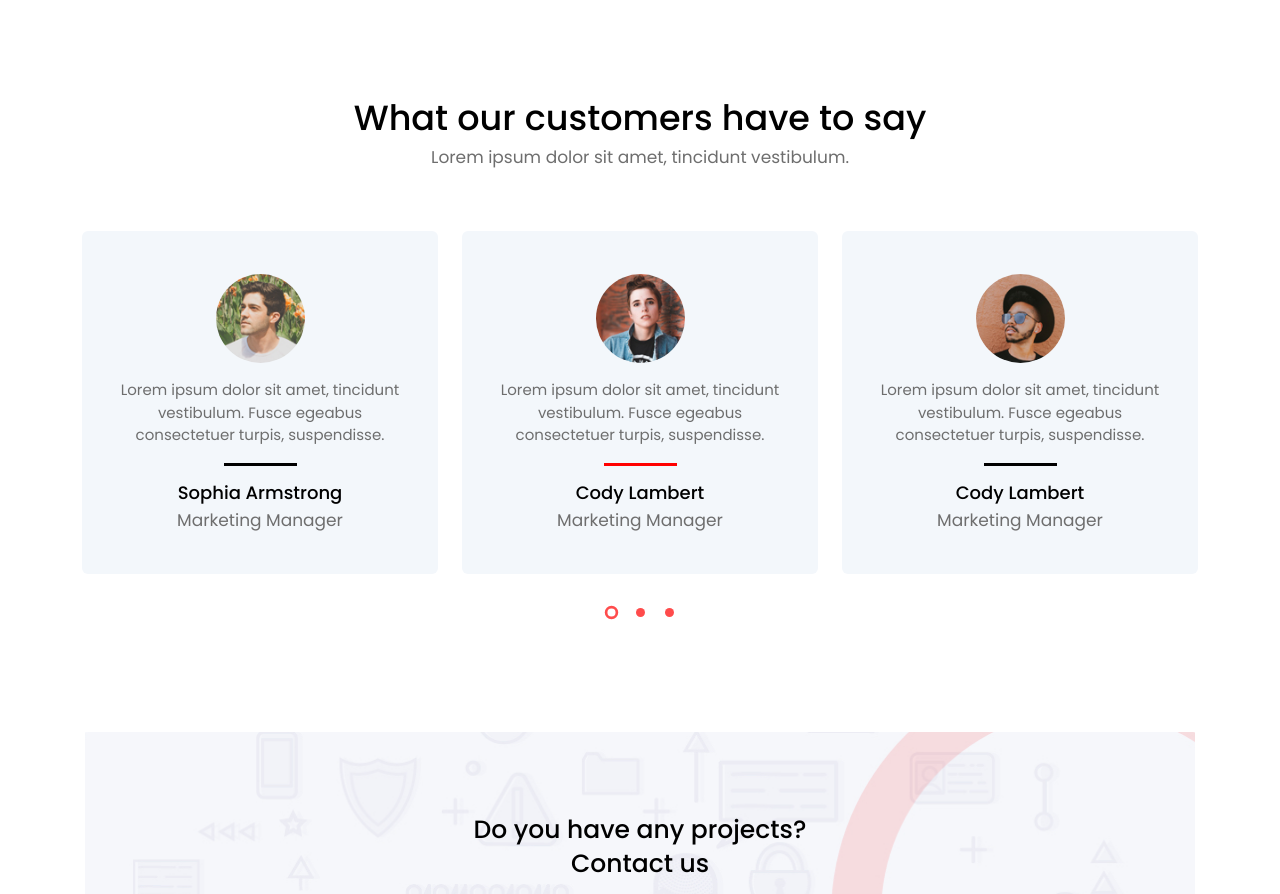
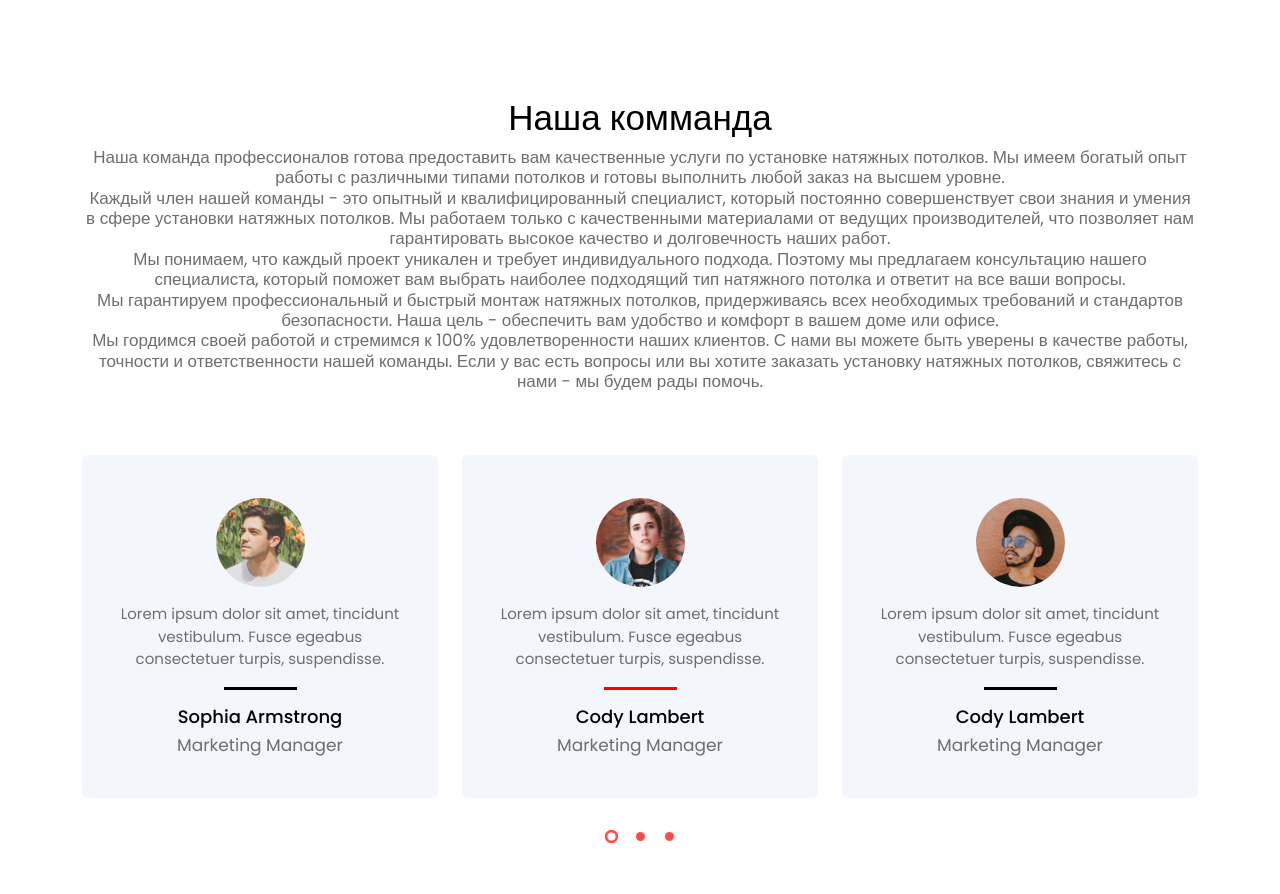
Before and after one commit to likemne/potolki, a website: page index.html in a window 1280 px wide. Shown: the part 4197-5091 px from the top of the page. Drawn offline with Linux system fonts and the light colour scheme.

Commit message:
Update index.html

```diff
--- a/index.html
+++ b/index.html
@@ -234,8 +234,12 @@
       <section class="customer-feedback" id="feedback-section">
         <div class="row">
           <div class="col-12 text-center pb-5">
-            <h2>What our customers have to say</h2>
-            <h6 class="section-subtitle text-muted m-0">Lorem ipsum dolor sit amet, tincidunt vestibulum.</h6>
+            <h2>Наша комманда</h2>
+            <h6 class="section-subtitle text-muted m-0">Наша команда профессионалов готова предоставить вам качественные услуги по установке натяжных потолков. Мы имеем богатый опыт работы с различными типами потолков и готовы выполнить любой заказ на высшем уровне.</h6>
+            <h6 class="section-subtitle text-muted m-0">Каждый член нашей команды - это опытный и квалифицированный специалист, который постоянно совершенствует свои знания и умения в сфере установки натяжных потолков. Мы работаем только с качественными материалами от ведущих производителей, что позволяет нам гарантировать высокое качество и долговечность наших работ.</h6>
+            <h6 class="section-subtitle text-muted m-0">Мы понимаем, что каждый проект уникален и требует индивидуального подхода. Поэтому мы предлагаем консультацию нашего специалиста, который поможет вам выбрать наиболее подходящий тип натяжного потолка и ответит на все ваши вопросы.</h6>
+            <h6 class="section-subtitle text-muted m-0">Мы гарантируем профессиональный и быстрый монтаж натяжных потолков, придерживаясь всех необходимых требований и стандартов безопасности. Наша цель - обеспечить вам удобство и комфорт в вашем доме или офисе.</h6>
+            <h6 class="section-subtitle text-muted m-0">Мы гордимся своей работой и стремимся к 100% удовлетворенности наших клиентов. С нами вы можете быть уверены в качестве работы, точности и ответственности нашей команды. Если у вас есть вопросы или вы хотите заказать установку натяжных потолков, свяжитесь с нами - мы будем рады помочь.</h6>
           </div>
           <div class="owl-carousel owl-theme grid-margin">
               <div class="card customer-cards">
```
